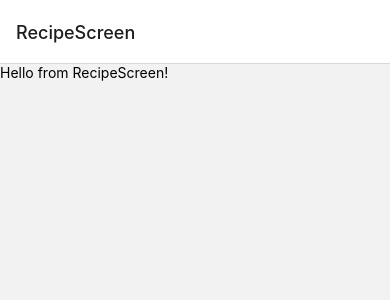
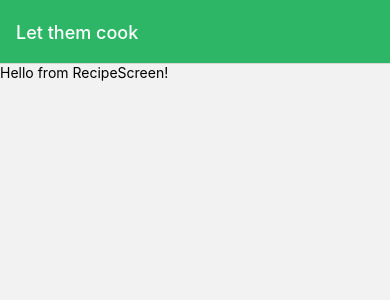
Before and after one commit to Tsoer18/LetThemCook, a React Native app: screen /RecipeScreen in a window 390 px wide. Shown: the top 300 px of the page. Built offline with nearby package versions, Linux system fonts and the light colour scheme.

Commit message:
navigation bar customization

```diff
--- a/App.tsx
+++ b/App.tsx
@@ -5,13 +5,25 @@ import {NavigationContainer} from '@react-navigation/native';
 import { createStackNavigator } from '@react-navigation/stack'
 import RecipeScreen from './RecipeScreen';
 
+
+
 const navigator = createStackNavigator();
+
+const HeaderBarCustomization = {
+  title: 'Let them cook',
+
+  headerStyle: {
+    backgroundColor: '#2DB666',
+  },
+  headerTintColor: 'white',
+  elevation: 50,
+};
 
 const App = () => {
   return (
     <NavigationContainer>
       <navigator.Navigator>
-        <navigator.Screen name="RecipeScreen" component={RecipeScreen}/>
+        <navigator.Screen name="RecipeScreen" component={RecipeScreen} options={HeaderBarCustomization}/>
       </navigator.Navigator>
     </NavigationContainer>
   );
--- a/RecipeScreen.tsx
+++ b/RecipeScreen.tsx
@@ -1,5 +1,6 @@
 import React from 'react';
 import { View, Text } from 'react-native';
+
 
 const RecipeScreen = () => {
   return (
```
